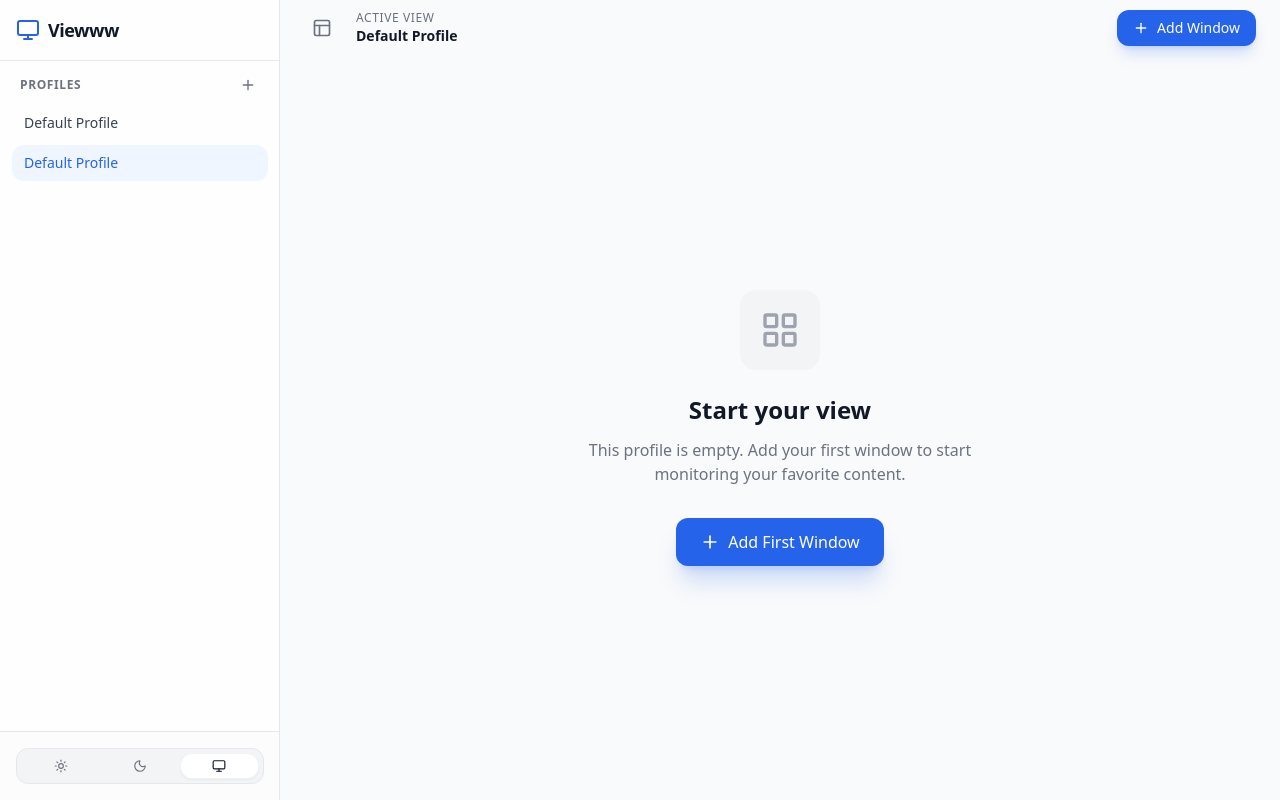
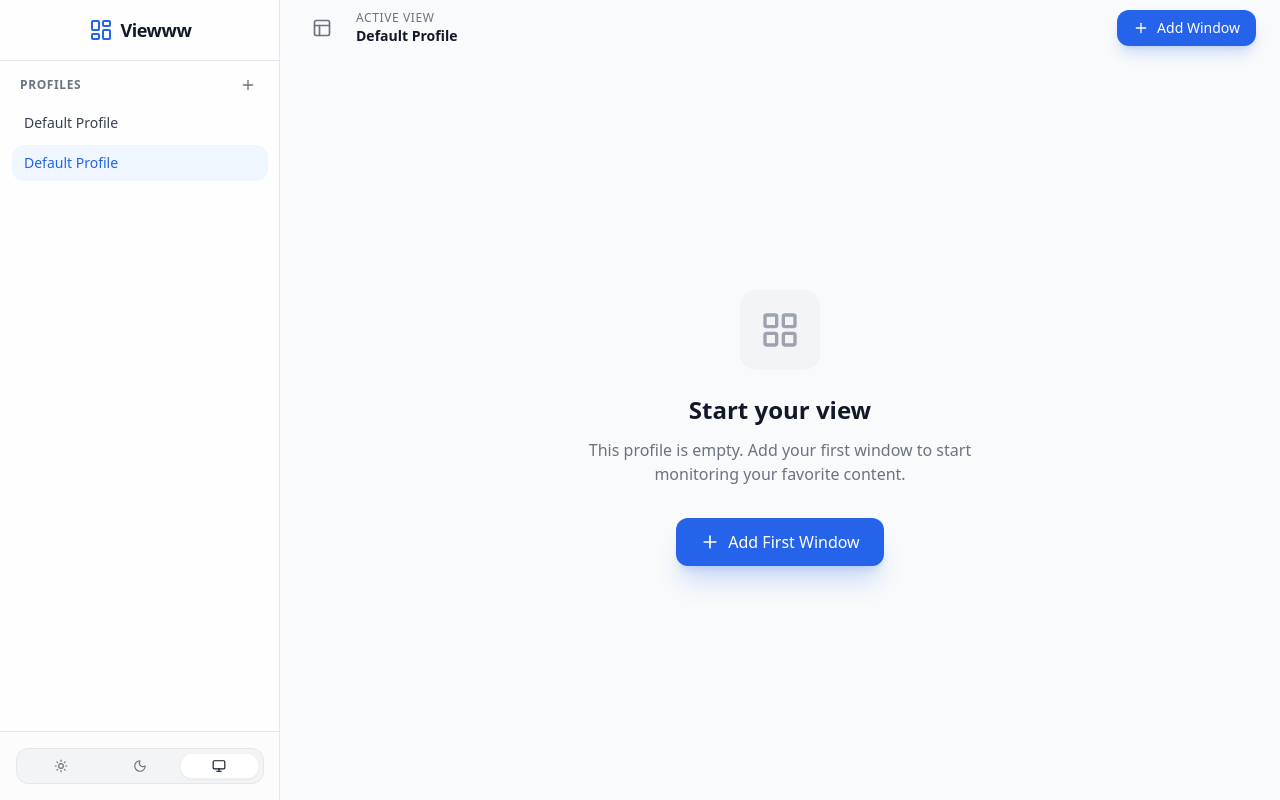
Before and after one commit to nicholaslhq/viewww, a React (Vite) app: page / in a window 1280 px wide. Built offline with nearby package versions, Linux system fonts and the light colour scheme.

Commit message:
feat: update app logo and favicon

```diff
--- a/index.html
+++ b/index.html
@@ -3,7 +3,7 @@
 
 <head>
   <meta charset="UTF-8" />
-  <link rel="icon" type="image/svg+xml" href="/vite.svg" />
+  <link rel="icon" type="image/svg+xml" href="/layout-dashboard.svg" />
   <meta name="viewport" content="width=device-width, initial-scale=1.0" />
   <title>Viewww</title>
 </head>
--- a/src/components/Sidebar.tsx
+++ b/src/components/Sidebar.tsx
@@ -1,7 +1,7 @@
 import { useState } from 'react';
 import { motion, AnimatePresence } from 'framer-motion';
 import {
-    Monitor,
+    LayoutDashboard,
     Plus,
     Pencil,
     Copy,
@@ -81,14 +81,14 @@ export function Sidebar({ isOpen, setIsOpen, onEditProfile, onDeleteProfile }: S
             >
                 <div className="flex flex-col h-full overflow-hidden w-[280px]">
                     {/* Header */}
-                    <div className="p-4 border-b border-gray-200 dark:border-gray-800 flex items-center justify-between">
+                    <div className="relative p-4 border-b border-gray-200 dark:border-gray-800 flex items-center justify-center">
                         <div className="flex items-center gap-2 text-blue-600 dark:text-blue-500">
-                            <Monitor className="w-6 h-6" />
+                            <LayoutDashboard className="w-6 h-6" />
                             <span className="font-bold text-lg tracking-tight text-gray-900 dark:text-white">Viewww</span>
                         </div>
                         <button
                             onClick={() => setIsOpen(false)}
-                            className="md:hidden p-1 text-gray-500 hover:text-gray-900 dark:hover:text-white"
+                            className="absolute right-4 md:hidden p-1 text-gray-500 hover:text-gray-900 dark:hover:text-white"
                         >
                             <ChevronLeft size={20} />
                         </button>
```
Also changed, not shown: public/layout-dashboard.svg (added).
